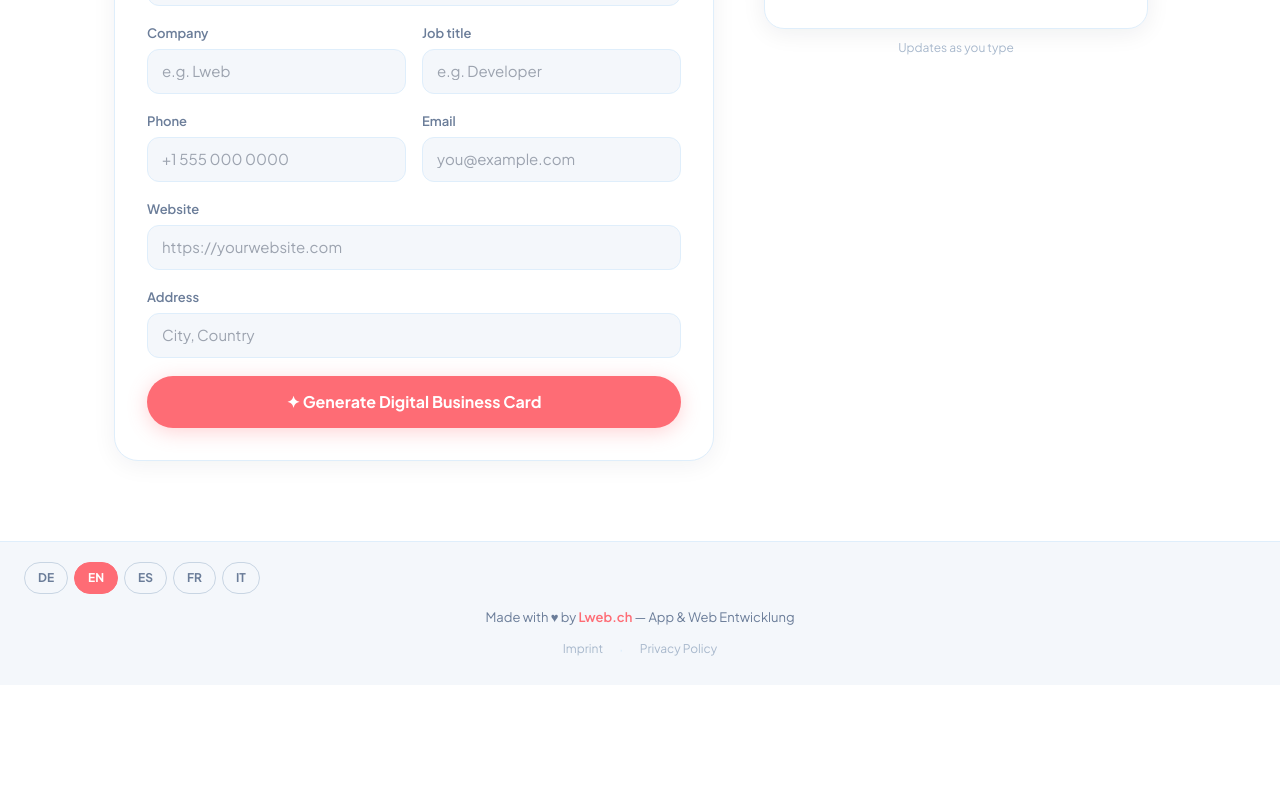
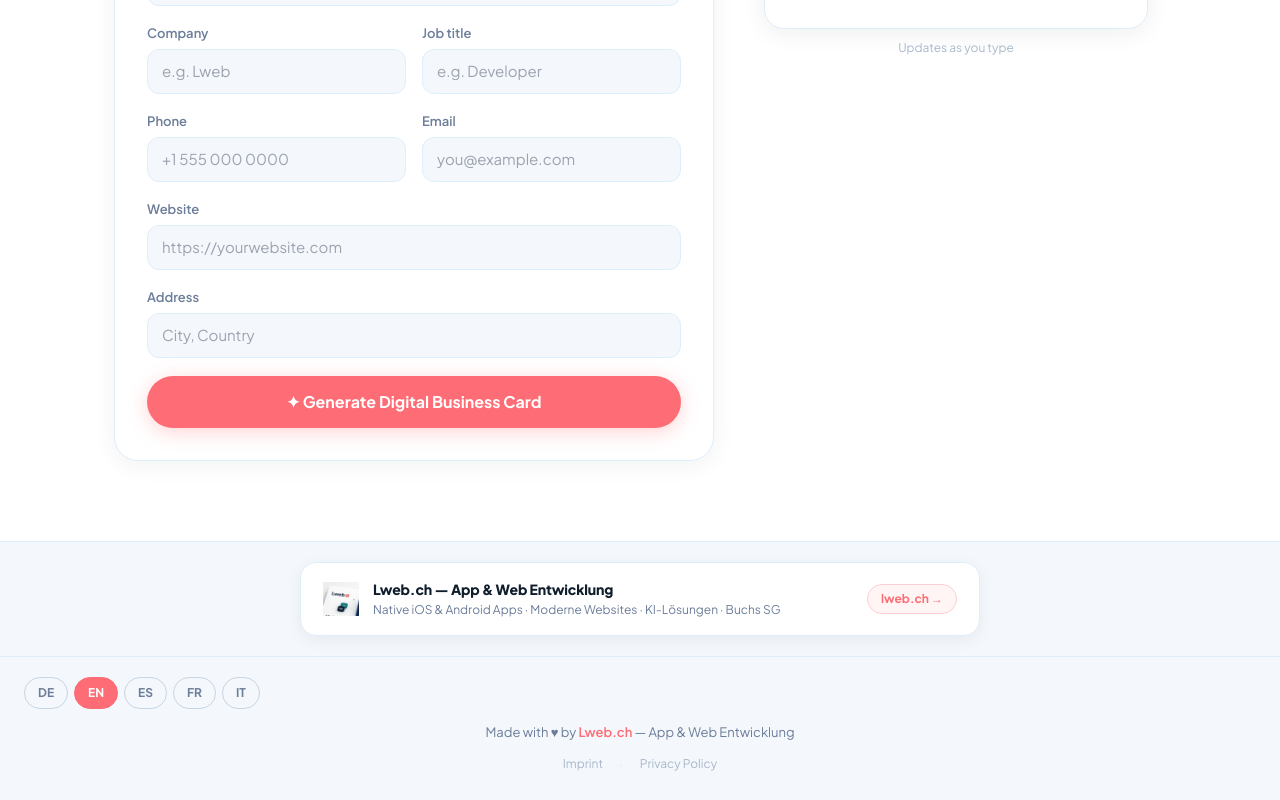
Before and after one commit to donia1222/vcard-creato, a Next.js app: page / in a window 1280 px wide. Shown: the part 1203-2003 px from the top of the page. Before the commit the page ends 1888 px from the top, so only its background shows below. Built offline with nearby package versions, Linux system fonts and the light colour scheme.

Commit message:
,mejrasadmintesnuevotestapps17“

```diff
--- a/app/page.tsx
+++ b/app/page.tsx
@@ -374,22 +374,80 @@ export default function HomePage() {
               </div>
             </div>
 
-            {/* Actions */}
-            <div style={{ display: 'flex', gap: 12, flexWrap: 'wrap' }}>
+            {/* Actions — row 1 */}
+            <div style={{ display: 'flex', gap: 12, flexWrap: 'wrap', marginBottom: 10 }}>
               <a href={`/api/cards?id=${result.id}&action=vcf`} download className="btn-primary" style={{ flex: 1, minWidth: 180, justifyContent: 'center' }}>
                 {tr('result.download')}
               </a>
-              <a href={result.url} target="_blank" rel="noopener noreferrer" className="btn-secondary" style={{ flex: 1, minWidth: 140, justifyContent: 'center' }}>
-                {tr('result.open')}
+              <a href={result.url} target="_blank" rel="noopener noreferrer"
+                style={{
+                  flex: 1, minWidth: 140, height: 52,
+                  display: 'inline-flex', alignItems: 'center', justifyContent: 'center', gap: 7,
+                  background: '#e8faf2', border: '1.5px solid #86efac',
+                  color: '#16a34a', borderRadius: 1000,
+                  fontWeight: 700, fontSize: 15, textDecoration: 'none',
+                  fontFamily: 'inherit', transition: 'all 200ms',
+                }}
+                onMouseOver={(e) => { e.currentTarget.style.background = '#d1fae5' }}
+                onMouseOut={(e) => { e.currentTarget.style.background = '#e8faf2' }}>
+                🔗 {tr('result.open')}
               </a>
-              <button onClick={() => { setResult(null); setForm(EMPTY) }} className="btn-secondary"
-                style={{ flex: 1, minWidth: 140 }}>
-                {tr('result.new')}
-              </button>
             </div>
+
+            {/* Actions — row 2: nueva tarjeta */}
+            <button onClick={() => { setResult(null); setForm(EMPTY) }}
+              style={{
+                width: '100%', height: 46,
+                display: 'flex', alignItems: 'center', justifyContent: 'center', gap: 7,
+                background: '#eef4ff', border: '1.5px solid #bfdbfe',
+                color: '#3b82f6', borderRadius: 1000,
+                fontWeight: 700, fontSize: 14, cursor: 'pointer',
+                fontFamily: 'inherit', transition: 'all 200ms',
+              }}
+              onMouseOver={(e) => { e.currentTarget.style.background = '#dbeafe' }}
+              onMouseOut={(e) => { e.currentTarget.style.background = '#eef4ff' }}>
+              + {tr('result.new')}
+            </button>
           </div>
         )}
       </section>
+
+      {/* ── LWEB PROMO BANNER ── */}
+      <div style={{ background: '#f4f7fb', borderTop: '1px solid #dfeefb', padding: '20px 24px' }}>
+        <a href="https://lweb.ch" target="_blank" rel="noopener noreferrer"
+          style={{
+            display: 'flex', alignItems: 'center', justifyContent: 'space-between',
+            maxWidth: 680, margin: '0 auto',
+            background: '#fff', borderRadius: 16,
+            border: '1.5px solid #dfeefb', padding: '16px 22px',
+            textDecoration: 'none', gap: 16,
+            boxShadow: '0 4px 16px rgba(15,29,44,0.06)',
+            transition: 'box-shadow 200ms, border-color 200ms',
+          }}
+          onMouseOver={(e) => { e.currentTarget.style.borderColor = '#fe6c75'; e.currentTarget.style.boxShadow = '0 6px 24px rgba(254,108,117,0.15)' }}
+          onMouseOut={(e) => { e.currentTarget.style.borderColor = '#dfeefb'; e.currentTarget.style.boxShadow = '0 4px 16px rgba(15,29,44,0.06)' }}
+        >
+          <div style={{ display: 'flex', alignItems: 'center', gap: 14, minWidth: 0 }}>
+            {/* eslint-disable-next-line @next/next/no-img-element */}
+            <img src="/logolweb.png" alt="Lweb" style={{ width: 36, height: 36, objectFit: 'contain', flexShrink: 0 }} />
+            <div style={{ minWidth: 0 }}>
+              <p style={{ fontWeight: 800, fontSize: 14, color: '#0f1d2c', letterSpacing: '-0.01em', marginBottom: 1 }}>
+                Lweb.ch — App & Web Entwicklung
+              </p>
+              <p style={{ fontSize: 12, color: '#6b7d99', whiteSpace: 'nowrap', overflow: 'hidden', textOverflow: 'ellipsis' }}>
+                Native iOS & Android Apps · Moderne Websites · KI-Lösungen · Buchs SG
+              </p>
+            </div>
+          </div>
+          <span style={{
+            flexShrink: 0, fontSize: 12, fontWeight: 700, color: '#fe6c75',
+            background: '#fff5f5', border: '1.5px solid #fecdd3',
+            borderRadius: 1000, padding: '5px 13px', whiteSpace: 'nowrap',
+          }}>
+            lweb.ch →
+          </span>
+        </a>
+      </div>
 
       {/* ── FOOTER ── */}
       <footer style={{ borderTop: '1px solid #dfeefb', background: '#f4f7fb', padding: '20px 24px 24px', textAlign: 'center' }}>
--- a/components/QRDisplay.tsx
+++ b/components/QRDisplay.tsx
@@ -48,20 +48,20 @@ export default function QRDisplay({ url, size = 200, showDownload = false, filen
         <button
           onClick={downloadQR}
           style={{
-            display: 'inline-flex', alignItems: 'center', gap: 6,
-            padding: '7px 16px', borderRadius: 1000,
-            border: '1.5px solid #c8d5e3', background: '#fff',
-            color: '#424e65', fontSize: 13, fontWeight: 600,
+            display: 'inline-flex', alignItems: 'center', gap: 7,
+            padding: '10px 20px', borderRadius: 1000,
+            border: '1.5px solid #bfdbfe', background: '#eef4ff',
+            color: '#3b82f6', fontSize: 14, fontWeight: 700,
             cursor: 'pointer', fontFamily: 'inherit',
-            transition: 'all 200ms',
+            transition: 'all 200ms', width: '100%', justifyContent: 'center',
           }}
-          onMouseOver={(e) => { e.currentTarget.style.borderColor = '#fe6c75'; e.currentTarget.style.color = '#fe6c75' }}
-          onMouseOut={(e) => { e.currentTarget.style.borderColor = '#c8d5e3'; e.currentTarget.style.color = '#424e65' }}
+          onMouseOver={(e) => { e.currentTarget.style.background = '#dbeafe' }}
+          onMouseOut={(e) => { e.currentTarget.style.background = '#eef4ff' }}
         >
-          <svg width="14" height="14" viewBox="0 0 24 24" fill="none" stroke="currentColor" strokeWidth="2.2" strokeLinecap="round" strokeLinejoin="round">
-              <path d="M21 15v4a2 2 0 0 1-2 2H5a2 2 0 0 1-2-2v-4"/><polyline points="7 10 12 15 17 10"/><line x1="12" y1="15" x2="12" y2="3"/>
-            </svg>
-            {label[lang] ?? label.en}
+          <svg width="15" height="15" viewBox="0 0 24 24" fill="none" stroke="currentColor" strokeWidth="2.2" strokeLinecap="round" strokeLinejoin="round">
+            <path d="M21 15v4a2 2 0 0 1-2 2H5a2 2 0 0 1-2-2v-4"/><polyline points="7 10 12 15 17 10"/><line x1="12" y1="15" x2="12" y2="3"/>
+          </svg>
+          {label[lang] ?? label.en}
         </button>
       )}
     </div>
```
Also changed, not shown: public/logolweb.png (added).
